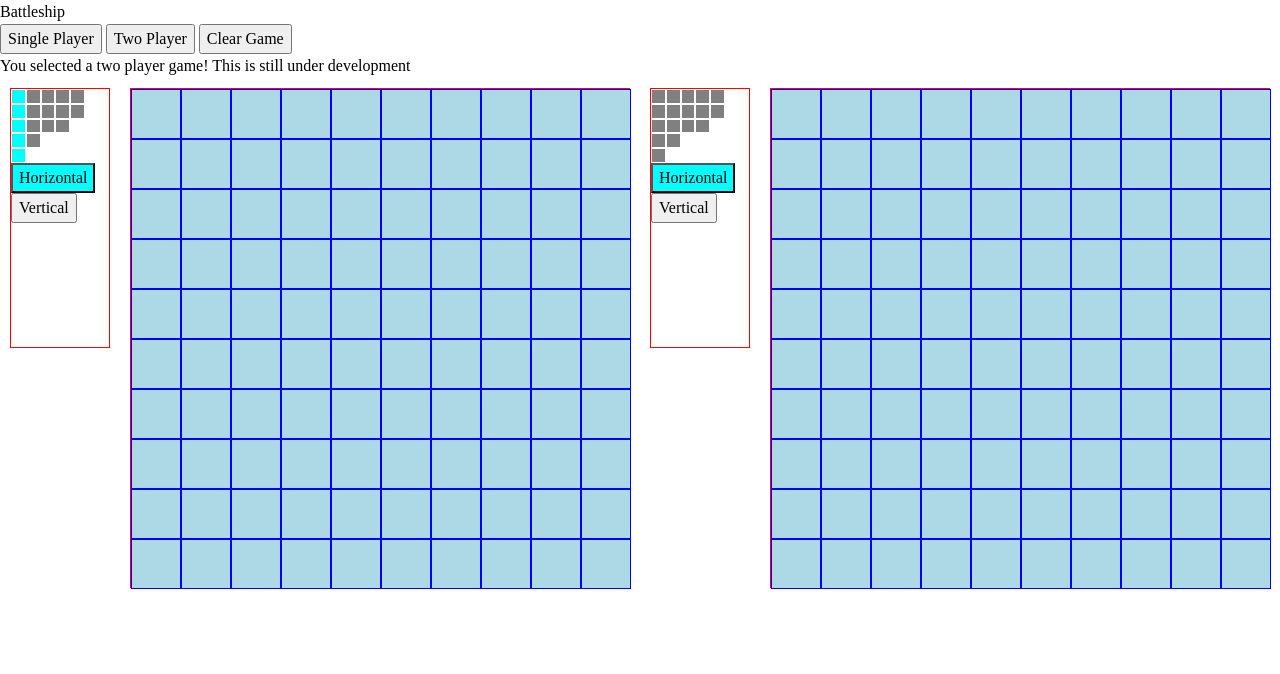
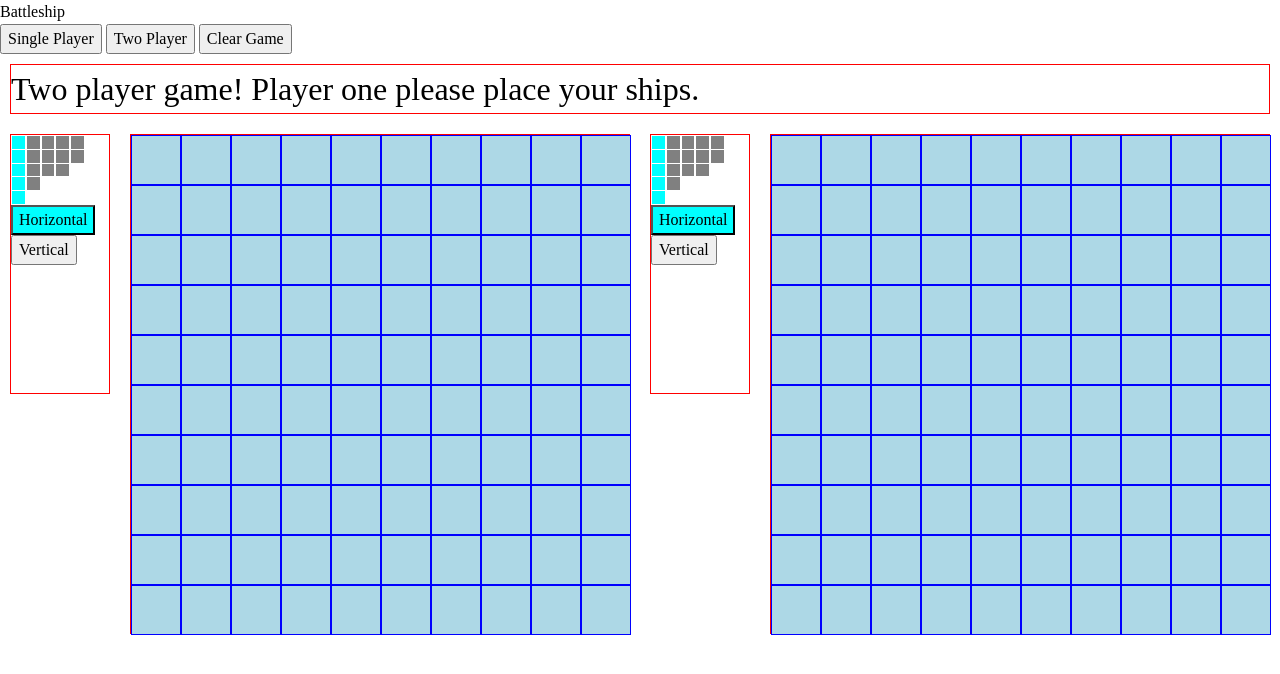
Before and after one commit to rgremaud/battleship, a website built with webpack: page src/template.html in a window 1280 px wide. Both pictures are taken after a click on the button "Two Player". Built offline with nearby package versions, Linux system fonts and the light colour scheme.

Commit message:
Rework ui functions to work for two player game

```diff
--- a/src/battleship.js
+++ b/src/battleship.js
@@ -14,4 +14,14 @@ export class Battleship {
       this.activePlayer = this.playerOne;
     }
   }
+
+  togglePlayer() {
+    if ( this.activePlayer === this.playerOne ) {
+      this.activePlayer = this.playerTwo;
+      this.playerOne.active = false;
+    } else {
+      this.activePlayer = this.playerOne;
+      this.playerTwo.active = false;
+    }
+  }
 }
--- a/src/gameboard.js
+++ b/src/gameboard.js
@@ -6,25 +6,26 @@ export class Gameboard {
   }
 
   validMove(x, y) {
+    // need to update validMove check to check that board location is available
     if (!(x >= 0 && x <= 9 && y >= 0 && y <= 9)) {
       throw new Error(`Coordinate is not valid: [${x}, ${y}]`);
+    } else if ( !this.board  ) {
+      throw new Error(`Coordinate is taken: [${x}, ${y}]`);
     }
     return true;
   }
 
   placeShip(ship, x, y, orientation) {
     try {
-      this.validMove(x, y);
+      // need to update to check valid move for all coordinates of a ship
       if (orientation === "horizontal") {
-        this.validMove(x + ship.length - 1, y);
-
         for (let i = 0; i < ship.length; i++) {
+          this.validMove(x + i, y);
           this.board[x + i][y] = ship;
         }
       } else if (orientation === "vertical") {
-        this.validMove(x, y - ship.length + 1);
-
         for (let i = 0; i < ship.length; i++) {
+          this.validMove(x, y - i);
           this.board[x][y - i] = ship;
         }
       }
--- a/src/styles.css
+++ b/src/styles.css
@@ -1,5 +1,11 @@
 #game {
   display: flex;
+}
+
+#console {
+  font-size: 2rem;
+  border: 1px solid red;
+  margin: 10px;
 }
 
 .fullBoard {
--- a/src/template.html
+++ b/src/template.html
@@ -18,30 +18,30 @@
       <div class="fullBoard" id="p1">
         <div class="shipYard">
           <div class="allShips">
-            <div class="ship">
+            <div class="playerOneship">
               <div class="shipBox"></div>
               <div class="shipBox"></div>
               <div class="shipBox"></div>
               <div class="shipBox"></div>
               <div class="shipBox"></div>
             </div>
-            <div class="ship">
+            <div class="playerOneship">
               <div class="shipBox"></div>
               <div class="shipBox"></div>
               <div class="shipBox"></div>
               <div class="shipBox"></div>
             </div>
-            <div class="ship">
+            <div class="playerOneship">
               <div class="shipBox"></div>
               <div class="shipBox"></div>
               <div class="shipBox"></div>
             </div>
-            <div class="ship">
+            <div class="playerOneship">
               <div class="shipBox"></div>
               <div class="shipBox"></div>
               <div class="shipBox"></div>
             </div>
-            <div class="ship">
+            <div class="playerOneship">
               <div class="shipBox"></div>
               <div class="shipBox"></div>
             </div>
@@ -56,30 +56,30 @@
       <div class="fullBoard" id="p2">
         <div class="shipYard">
           <div class="allShips">
-            <div class="ship">
+            <div class="playerTwoship">
               <div class="shipBox"></div>
               <div class="shipBox"></div>
               <div class="shipBox"></div>
               <div class="shipBox"></div>
               <div class="shipBox"></div>
             </div>
-            <div class="ship">
+            <div class="playerTwoship">
               <div class="shipBox"></div>
               <div class="shipBox"></div>
               <div class="shipBox"></div>
               <div class="shipBox"></div>
             </div>
-            <div class="ship">
+            <div class="playerTwoship">
               <div class="shipBox"></div>
               <div class="shipBox"></div>
               <div class="shipBox"></div>
             </div>
-            <div class="ship">
+            <div class="playerTwoship">
               <div class="shipBox"></div>
               <div class="shipBox"></div>
               <div class="shipBox"></div>
             </div>
-            <div class="ship">
+            <div class="playerTwoship">
               <div class="shipBox"></div>
               <div class="shipBox"></div>
             </div>
--- a/src/ui.js
+++ b/src/ui.js
@@ -37,7 +37,7 @@ export function buttonEvents() {
     () => {
       doublePlayerInit(); // still testing this
       console.textContent =
-        "You selected a two player game!  This is still under development";
+        "Two player game!  Player one please place your ships.";
     },
     { once: true },
   );
@@ -72,7 +72,7 @@ function shipYardActions(player) {
   });
 
   // set ship variables
-  const shipDivs = document.querySelectorAll(".ship");
+  const shipDivs = document.querySelectorAll(`.${player.name}ship`);
   let shipCount = 0;
   shipHighlight(shipDivs[shipCount], "cyan");
 
@@ -113,6 +113,8 @@ function shipYardActions(player) {
             "All ships placed.  Please fire your first missle!";
         }
         activeShip = shipObjects[shipCount];
+      } else {
+        console.textContent = "Invalid ship placement - please try again";
       }
     });
   });
@@ -142,17 +144,22 @@ function singlePlayerInit() {
 }
 
 function doublePlayerInit() {
+  /*
+  Two do for double player init:
+  - add prompts for p1 and p2 to place ships w/view of other player hidden
+  - track active player at all times to help w/visibility
+  - remove ship placement click event after all ships are placed
+ */
   const game = new Battleship("double");
 
   // set up grid for both players
   buildGrid(game.playerOne, "playerOne");
-  buildGrid(game.playerOne, "playerTwo");
+  buildGrid(game.playerTwo, "playerTwo");
 
   // add click events
-  addClickEvents(game);
   shipYardActions(game.playerOne);
-  // need to add a function that pushs playerTwo to place ships
   shipYardActions(game.playerTwo);
+  addClickEvents(game); // adds click listeners to both
 
   game.playerOne.active = true;
 }
@@ -160,8 +167,8 @@ function doublePlayerInit() {
 function displayShips(player) {
   const boardArray = player.gameboard.board;
 
-  for (let i = 0; i <= 9; i++) {
-    for (let j = 0; j <= 9; j++) {
+    for (let i = 0; i <= 9; i++) {
+      for (let j = 0; j <= 9; j++) {
       const box = document.getElementById(`${i}${j}${player.name}`);
 
       if (boardArray[i][j]) {
@@ -263,4 +270,8 @@ function gridBoxClick(game, player, opponent, box, x, y) {
       attackBox.style.backgroundColor = "purple";
     }
   }
+
+  if (game.type === "double") {
+   game.togglePlayer();
+  }
 }
```
Also changed, not shown: src/gameboard.test.js (+9 -0 lines).
